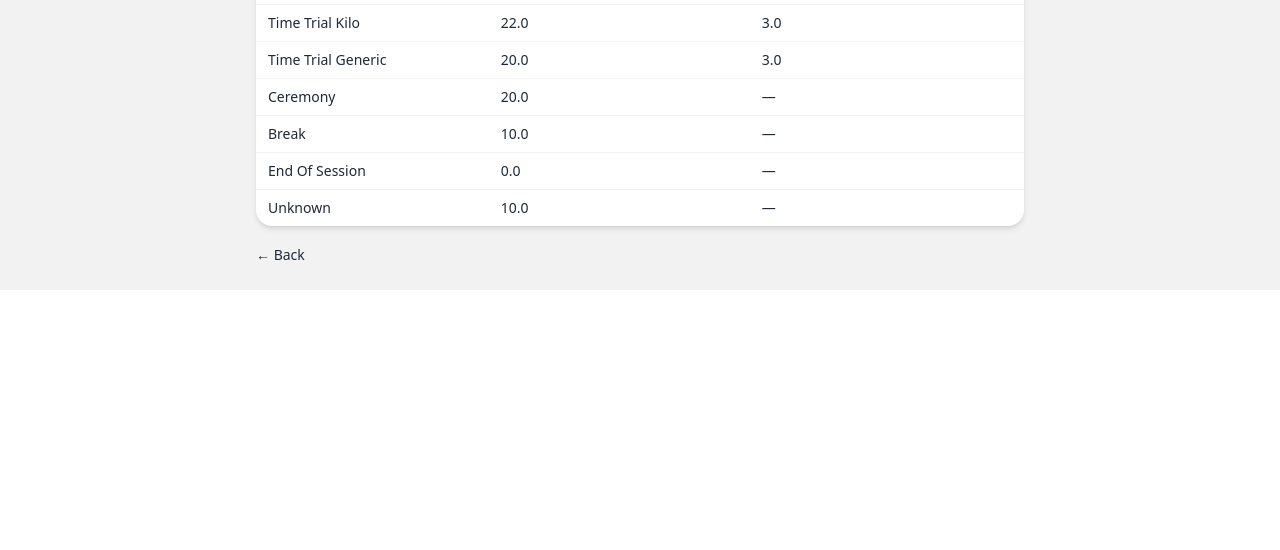
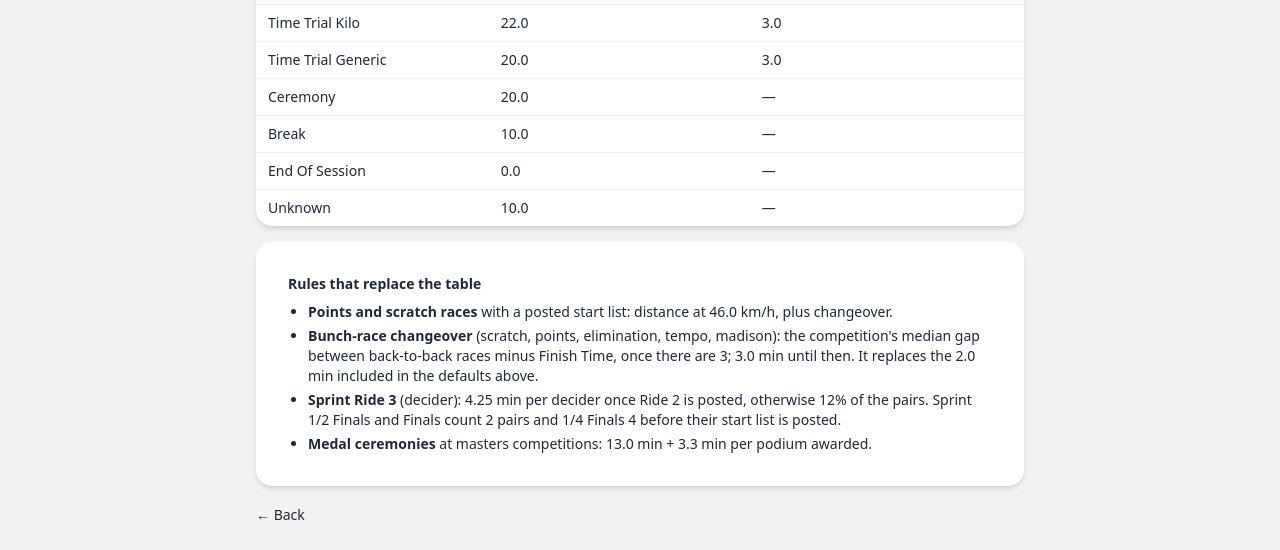
Before and after one commit to lanyonm/track-timing-predictor, a FastAPI app: page /defaults in a window 1280 px wide. Shown: the part 775-1325 px from the top of the page. Before the commit the page ends 1065 px from the top, so only its background shows below. Run offline with FastAPI, Linux system fonts and the light colour scheme; some libraries are stand-ins or nearby versions.

Commit message:
feat: list the duration rules on the /defaults page
The page showed only DEFAULT_DURATIONS and PER_HEAT_DURATIONS, which no
longer tell the whole story: distance-based bunch races, the calibrated
changeover (which replaces the 2 min inside bunch defaults), sprint
deciders and round sizes, and ceremony podiums. Add a section rendered
from the constants.

```diff
--- a/app/main.py
+++ b/app/main.py
@@ -21,7 +21,19 @@ from app.ceremonies import needs_categories
 from app.clock import venue_now
 from app.config import Settings, get_settings
 from app.database import check_health, get_all_learned_durations, init_db
-from app.disciplines import DEFAULT_DURATIONS, PER_HEAT_DURATIONS, split_ride
+from app.disciplines import (
+    BUNCH_RACE_KMH,
+    CEREMONY_BASE_MINUTES,
+    CEREMONY_PER_PODIUM_MINUTES,
+    CHANGEOVER_MINUTES,
+    DEFAULT_DURATIONS,
+    LIVE_BUNCH_CHANGEOVER_MINUTES,
+    MIN_CHANGEOVER_SAMPLES,
+    PER_HEAT_DURATIONS,
+    SPRINT_DECIDER_MINUTES,
+    SPRINT_DECIDER_RATE,
+    split_ride,
+)
 from app.fetcher import fetch_initial_layout, fetch_page_html, fetch_refresh
 from app.models import EventStatus, PalmaresEntry, RiderListEntry, SchedulePrediction, Session
 from app.palmares import (
@@ -820,7 +832,17 @@ async def default_durations(request: Request) -> Response:
         {"discipline": d, "default": DEFAULT_DURATIONS[d], "per_heat": PER_HEAT_DURATIONS.get(d)}
         for d in DEFAULT_DURATIONS
     ]
-    return templates.TemplateResponse(request, "defaults.html", {"rows": rows})
+    rules = {
+        "ceremony_base": CEREMONY_BASE_MINUTES,
+        "ceremony_per_podium": CEREMONY_PER_PODIUM_MINUTES,
+        "bunch_kmh": BUNCH_RACE_KMH,
+        "decider_minutes": SPRINT_DECIDER_MINUTES,
+        "decider_rate": SPRINT_DECIDER_RATE,
+        "live_changeover": LIVE_BUNCH_CHANGEOVER_MINUTES,
+        "min_changeover_samples": MIN_CHANGEOVER_SAMPLES,
+        "static_changeover": CHANGEOVER_MINUTES["scratch_race"],
+    }
+    return templates.TemplateResponse(request, "defaults.html", {"rows": rows, "rules": rules})
 
 
 @app.get("/learned", response_class=HTMLResponse)
--- a/app/templates/defaults.html
+++ b/app/templates/defaults.html
@@ -28,6 +28,18 @@
     </div>
   </div>
 
+  <div class="card bg-base-100 shadow-md">
+    <div class="card-body text-sm gap-2">
+      <h3 class="font-semibold">Rules that replace the table</h3>
+      <ul class="list-disc pl-5 space-y-1">
+        <li><strong>Points and scratch races</strong> with a posted start list: distance at {{ rules.bunch_kmh }} km/h, plus changeover.</li>
+        <li><strong>Bunch-race changeover</strong> (scratch, points, elimination, tempo, madison): the competition's median gap between back-to-back races minus Finish Time, once there are {{ rules.min_changeover_samples }}; {{ rules.live_changeover }} min until then. It replaces the {{ rules.static_changeover }} min included in the defaults above.</li>
+        <li><strong>Sprint Ride 3</strong> (decider): {{ rules.decider_minutes }} min per decider once Ride 2 is posted, otherwise {{ (rules.decider_rate * 100) | round | int }}% of the pairs. Sprint 1/2 Finals and Finals count 2 pairs and 1/4 Finals 4 before their start list is posted.</li>
+        <li><strong>Medal ceremonies</strong> at masters competitions: {{ rules.ceremony_base }} min + {{ rules.ceremony_per_podium }} min per podium awarded.</li>
+      </ul>
+    </div>
+  </div>
+
   <p><a href="/" class="link link-hover text-sm">&larr; Back</a></p>
 </div>
 {% endblock %}
```
Also changed, not shown: CLAUDE.md (+1 -1 lines), tests/test_main.py (+9 -0 lines), README.md.
